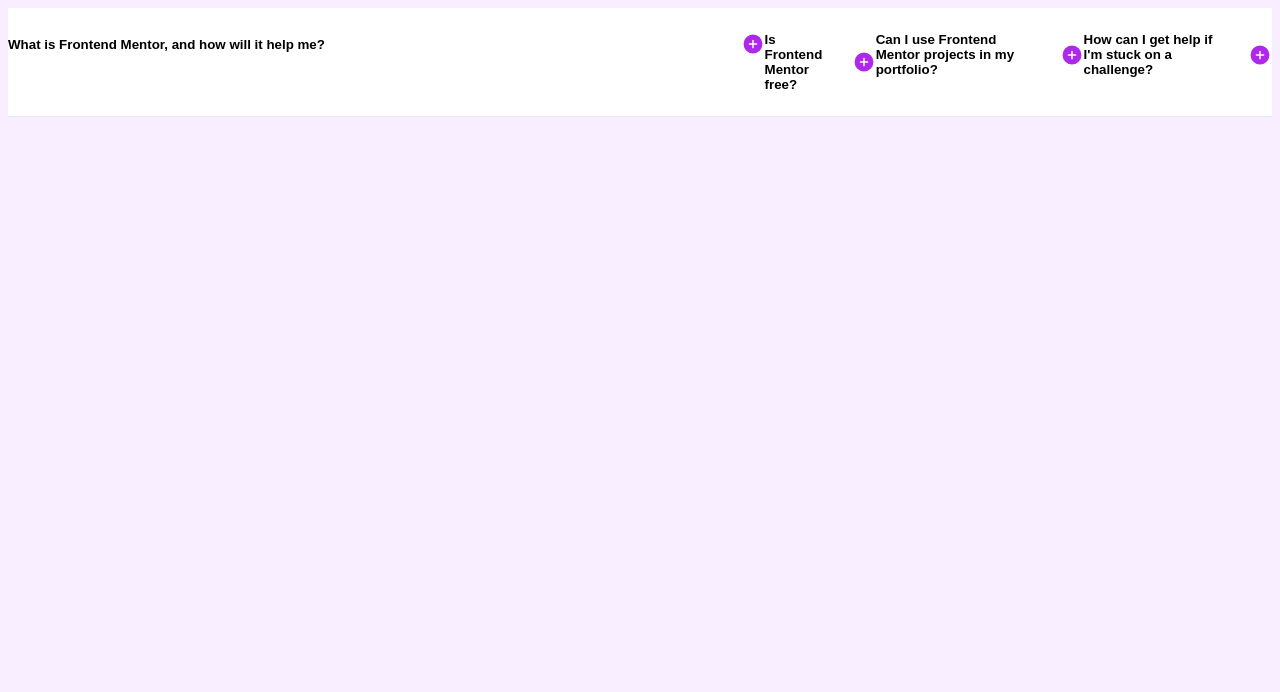
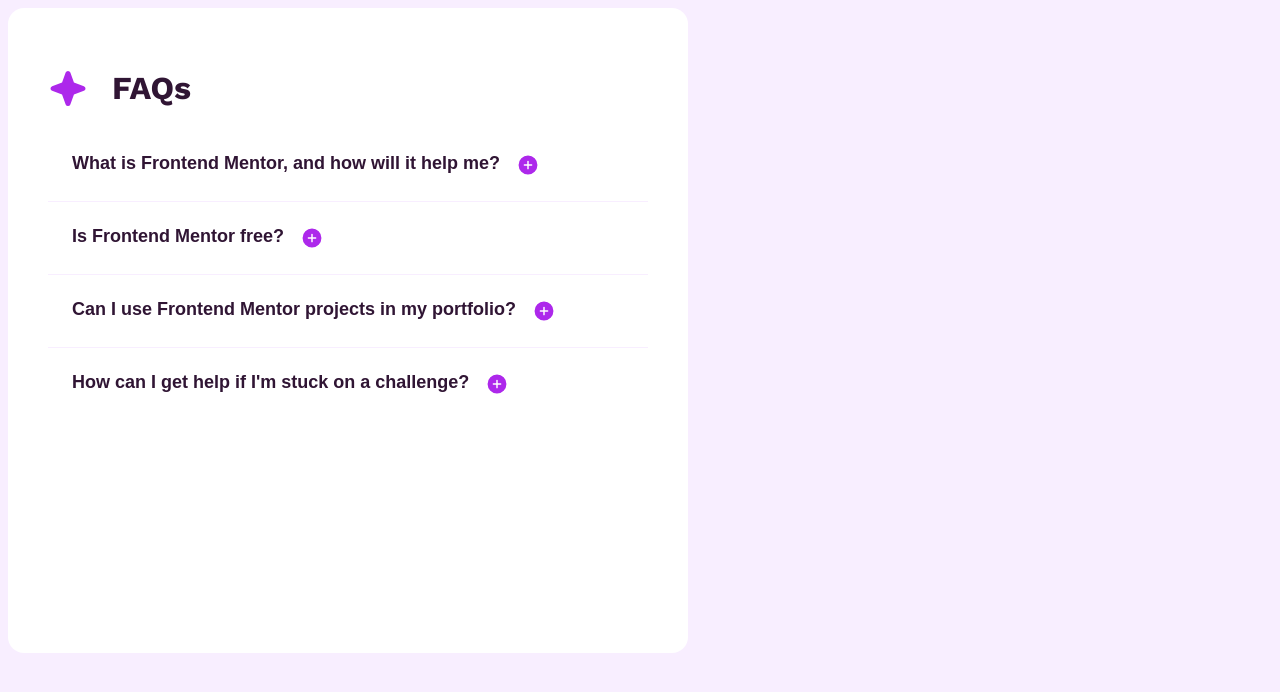
Before and after one commit to IdoFeffer/FAQ-accordion, a plain HTML site: page index.html in a window 1280 px wide. Drawn offline with Linux system fonts and the light colour scheme.

Commit message:
some changes

```diff
--- a/css/style.css
+++ b/css/style.css
@@ -1,30 +1,43 @@
 body {
   background-color: var(--purple-100);
+  font-family: var(--ff-primary)
+}
+
+.header {
+  color: var(--purple-950);
+  gap: var(--spacing-300);
 }
 
 .faq-container {
   background-color: var(--white);
-  justify-content: center;
+  padding: var(--spacing-500);
+  border-radius: 16px;
+  width: 600px;
+  height: 565px;
 }
 
-.acc-item { border-bottom: 1px solid rgba(0,0,0,.08); }
+.acc-item:not(:last-child) {
+  border-bottom: 1px solid var(--purple-100);
+}
+
+
 
 .acc-btn {
-  width: 100%;
-  display: grid;
-  grid-template-columns: 1fr auto;
+  display: flex;
   gap: var(--spacing-200);
-  align-items: center;
-  padding: var(--spacing-300) 0;
+  padding: var(--spacing-300);
   background: none;
-  border: 0;
-  text-align: left;
-  font-weight: 700;
+  color: var(--purple-950);
+  border: none;
+  font-weight: var(--fw-2);
+  font-size: var(--fs-2);
 }
 
 .acc-icon {
-  width: 24px; height: 24px;
-  display: grid; place-items: center;
+  width: 24px;
+  height: 24px;
+  display: grid;
+  place-items: center;
   border-radius: 999px;
   background: var(--clr-purple-100);
   color: var(--clr-violet-600);
@@ -36,13 +49,14 @@ body {
 .acc-panel {
   display: grid;
   grid-template-rows: 0fr;
-  transition: grid-template-rows .25s ease, opacity .25s ease;
+  transition: grid-template-rows 0.25s ease, opacity 0.25s ease;
   opacity: 0;
 }
-.acc-panel__inner { overflow: hidden; }
+.acc-panel__inner {
+  overflow: hidden;
+}
 .acc-panel p {
-  color: #6a7580;
-  padding: var(--spacing-200) 0 var(--spacing-300);
+  color: var(--purple-600);
 }
 
 /* כשפתוח – מחליפים מחלקה ב-JS */
@@ -50,4 +64,3 @@ body {
   grid-template-rows: 1fr;
   opacity: 1;
 }
-.acc-item.is-open .acc-icon { background: var(--clr-violet-600); color: white; }
--- a/css/var.css
+++ b/css/var.css
@@ -22,20 +22,29 @@
   --ff-primary: 'Work Sans', sans-serif;
 
   /* === Text Preset 1 === */
-  --fs-preset-1: 56px;
-  --lh-preset-1: 66px;
-  --fw-preset-1: 700; /* Bold */
-  --ls-preset-1: 0;
+  --fs-1: 56px;
+  --lh-1: 66px;
+  --fw-1: 700; /* Bold */
+  --ls-1: 0;
 
   /* === Text Preset 2 === */
-  --fs-preset-2: 18px;
-  --lh-preset-2: 21px;
-  --fw-preset-2: 600; /* SemiBold */
-  --ls-preset-2: 0;
+  --fs-2: 18px;
+  --lh-2: 21px;
+  --fw-2: 600; /* SemiBold */
+  --ls-2: 0;
 
   /* === Text Preset 3 === */
-  --fs-preset-3: 16px;
-  --lh-preset-3: 24px;
-  --fw-preset-3: 400; /* Regular */
-  --ls-preset-3: 0;
+  --fs-3: 16px;
+  --lh-3: 24px;
+  --fw-3: 400; /* Regular */
+  --ls-3: 0;
 }
+
+
+@font-face {
+  font-family: "Work Sans";
+  src: url("../assets/font/WorkSans-VariableFont_wght.ttf") format("truetype");
+  font-weight: 100 900;
+  font-style: normal;
+  font-display: swap;
+}
--- a/index.html
+++ b/index.html
@@ -7,8 +7,16 @@
     <title>FAQ - accordion</title>
   </head>
   <body>
-    <main class="faq-container flex">
+    <main class="faq-container">
+      <header class="hero" aria-hidden="true"></header>
+
+      <div class="header flex-row">
+        <img src="assets/img/icon-star.svg" alt="star" />
+        <h1>FAQs</h1>
+      </div>
+
       <!-- Q1  -->
+
         <div class="acc-item">
           <button
             class="acc-btn"
@@ -34,8 +42,8 @@
               <p>
                 Frontend Mentor offers realistic coding challenges to help
                 developers improve their Frontend coding skills with projects in
-              HTML, CSS, and Javascript. It's suitable for all levels and ideal
-              for protfolio building.
+                HTML, CSS, and Javascript. It's suitable for all levels and
+                ideal for protfolio building.
               </p>
             </div>
           </div>
@@ -91,6 +99,8 @@
             />
           </button>
         </div>
+
+
     </main>
 
     <script src="main.js"></script>
```
Lines whose indentation alone changed are shown as unchanged.
